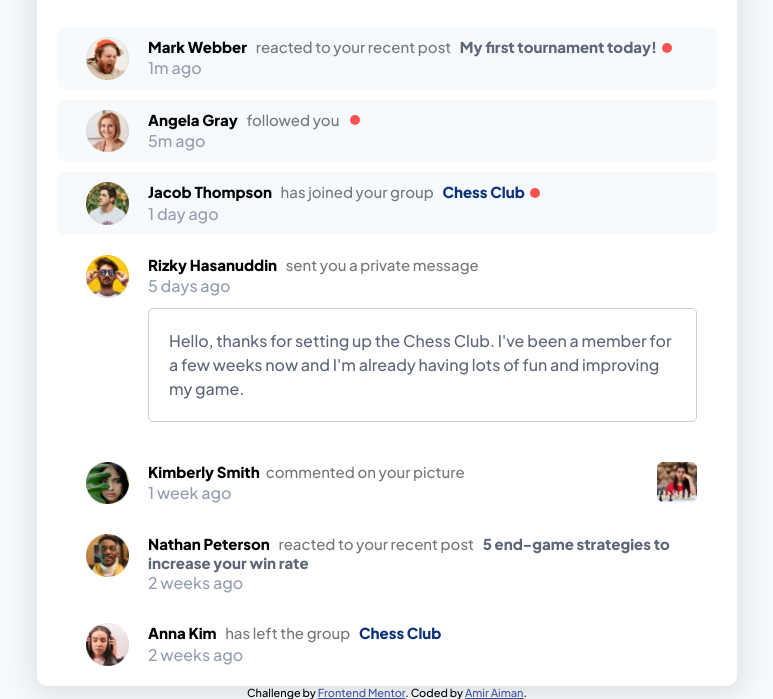
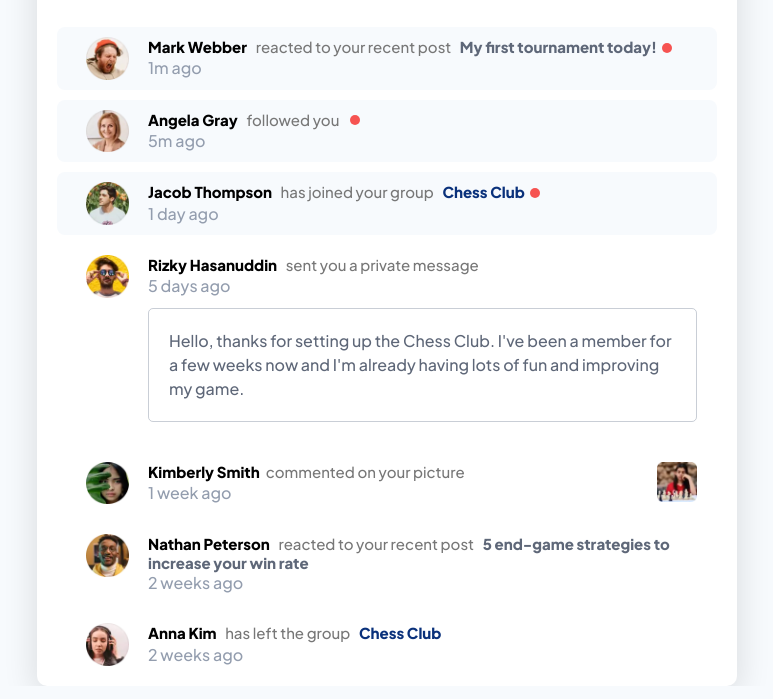
Before and after one commit to amiraiman/fem-noti-page, a website: page public/index.html in a window 1280 px wide. Shown: the part 163-862 px from the top of the page, without its empty margins (253-1026 px from the left). Drawn offline with Linux system fonts and the light colour scheme.

Commit message:
Remove footer

```diff
--- a/public/index.html
+++ b/public/index.html
@@ -165,13 +165,5 @@
                 </figure>
             </main>
         </div>
-        <div class="attribution">
-            Challenge by
-            <a
-                href="https://www.frontendmentor.io?ref=challenge"
-                target="_blank"
-                >Frontend Mentor</a
-            >. Coded by <a href="#">Amir Aiman</a>.
-        </div>
     </body>
 </html>
```
